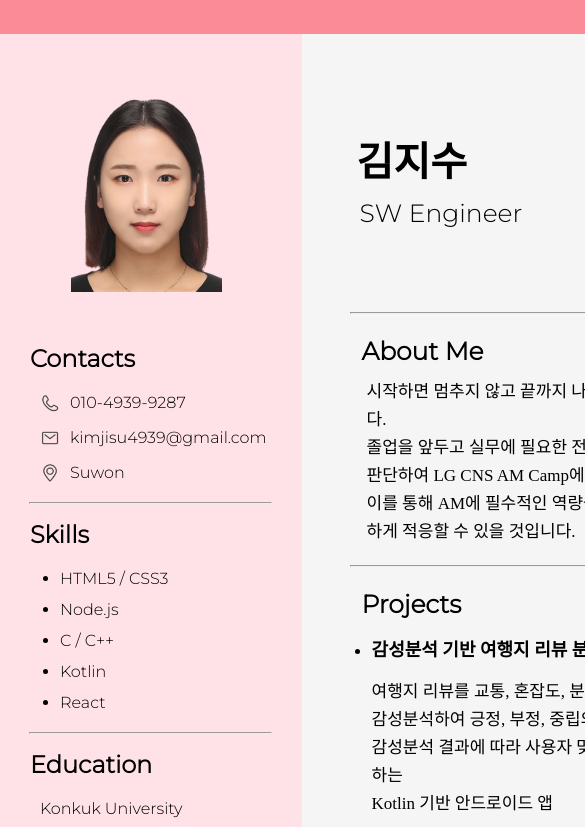
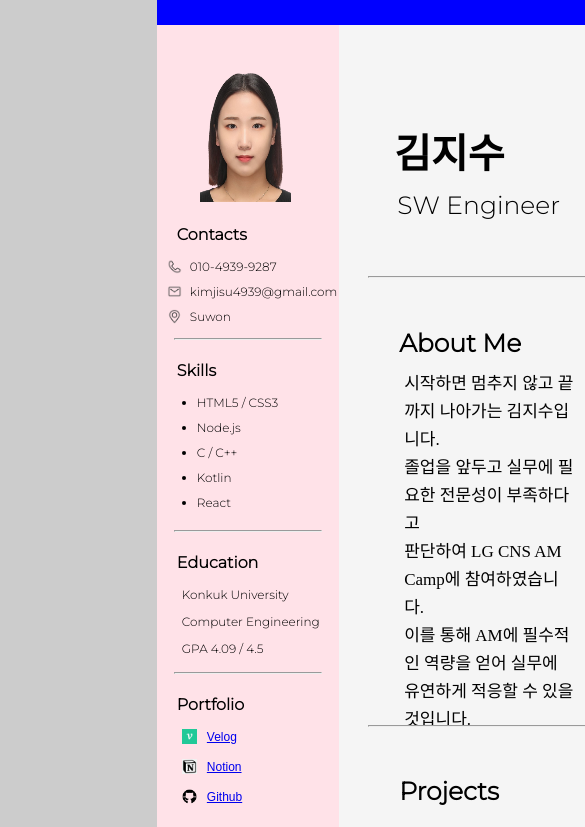
Before and after one commit to js4939/AMaze_Resume, a plain HTML site: page index.html in a window 390 px wide. Shown: the top 827 px of the page, 585 px wide, since content can reach past the window. Drawn offline with Linux system fonts and the light colour scheme; a web font is replaced by a local one.

Commit message:
style: 왼쪽 패널에 미디어 쿼리 적용 테스트1

```diff
--- a/css/styles.css
+++ b/css/styles.css
@@ -1,4 +1,4 @@
-body {
+  body {
     background: rgb(204, 204, 204);
     width: 21cm;
     height: 29.7cm;
@@ -234,11 +234,11 @@ body {
   }
 
   /* 반응형으로 수정 */
-  @media (max-width: 480px) {
+  @media (max-width: 1000px) {
     body {
       background: rgb(204, 204, 204);
-      width: 480px;
-      height: 900px;
+      width: 21cm;
+      height: 29.7cm;
       margin: 0 auto;
       overflow: scroll;
     }
@@ -251,12 +251,18 @@ body {
       position: relative
     }
 
+    page[size="A4"] {
+      width: 480px;
+      height: 840px;
+    }
+
     /* 구간 나누어 디자인 */
     .top {
       display: flex;
       width: 100%;
       height: 3%;
-      background-color: rgba(247, 0, 25, 0.45);
+      background-color: blue;
+      /*background-color: rgba(247, 0, 25, 0.45);*/
     }
 
     .main {
@@ -276,4 +282,111 @@ body {
       flex: 1;
       background-color: whitesmoke;
     }
+
+  /* left part */
+    /* 증명 사진 */
+    #profile-img {
+      /* 이미지 크기 조절 */
+      width: 19%;
+      height: 16%;
+      /* 이미지 절대 위치 조절 */
+      position: absolute;
+      top: 8%;
+      left: 9%;
+    }
+
+    /* left 가로 구분선 */
+    #left-hr {
+      width: 80%;
+      color: #CCCCCC;
+      /* 위 요소 기준으로 구분선 상대 위치 조절 */
+      position: relative;
+      top: 22%;
+    }
+
+    /* 각 항목의 제목 스타일 지정 */
+    #left-title {
+      font-weight: bold;
+      position: relative;
+      top: 180px;
+      left: 20px;
+      margin-top: 20px;
+      margin-bottom: 20px;
+      font-family: 'Montserrat-Light';
+      font-size: 16px;
+    }
+
+    /* Contacts 항목 디자인 */
+    .contacts ul{
+      list-style: none; /* 기본 목록 기호 제거 */
+      padding: 0;
+      margin: 0;
+    }
+
+    .contacts li {
+      position: relative;
+      top: 175px;
+      left: 10px;
+      margin-bottom: 10px;
+      font-family: 'Montserrat-Light';
+      display: flex; /* 아이콘과 텍스트를 나란히 배치 */
+      align-items: center;
+      font-size: 12px;
+    }
+
+    /* 아이콘 이미지 */
+    .contacts img{
+      width: 15px;
+      margin-right: 8px;
+    }
+
+    /* Skills 항목 디자인 */
+    .skills li {
+      position: relative;
+      top: 175px;
+      left: 0px;
+      margin-bottom: 10px;
+      font-family: 'Montserrat-Light';
+      font-size: 12px;
+    }
+
+    /* Education 항목 디자인 */
+    .education ul{
+      list-style: none; /* 기본 목록 기호 제거 */
+      padding: 0;
+      margin: 0;
+    }
+
+    .education li {
+      position: relative;
+      top: 175px;
+      left: 25px;
+      margin-bottom: 12px;
+      font-family: 'Montserrat-Light';
+      font-size: 12px;
+    }
+
+    /* Portfolio 항목 디자인 */
+    .portfolio ul{
+      list-style: none; /* 기본 목록 기호 제거 */
+      padding: 0;
+      margin: 0;
+    }
+
+    .portfolio li {
+      position: relative;
+      top: 175px;
+      left: 25px;
+      margin-bottom: 15px;
+      font-family: 'Montserrat-Light';
+      display: flex; /* 아이콘과 텍스트를 나란히 배치 */
+      align-items: center;
+      font-size: 12px;
+    }
+
+    /* 아이콘 이미지 */
+    .portfolio img{
+      width: 15px;
+      margin-right: 10px;
+    }
 }
```
